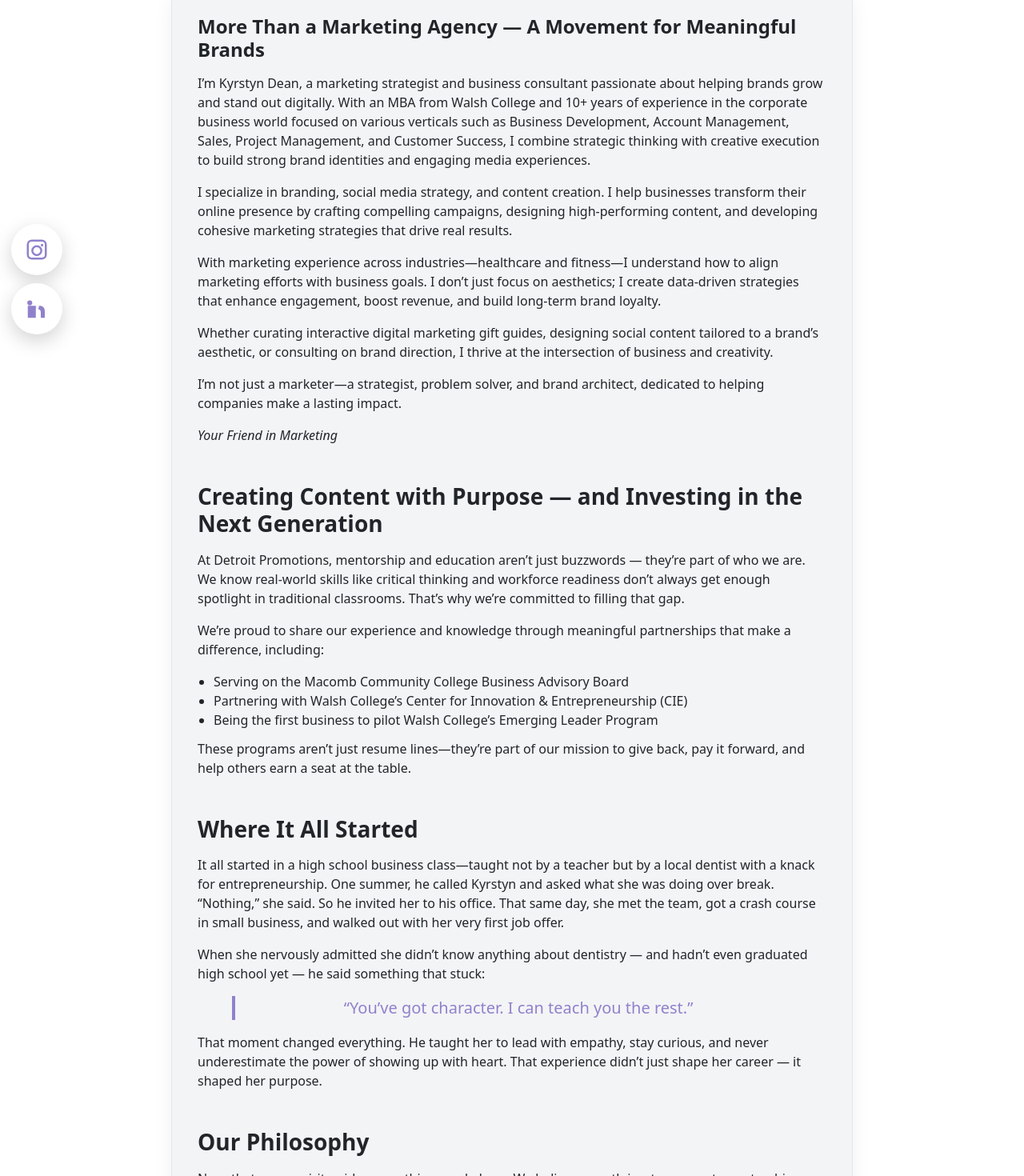
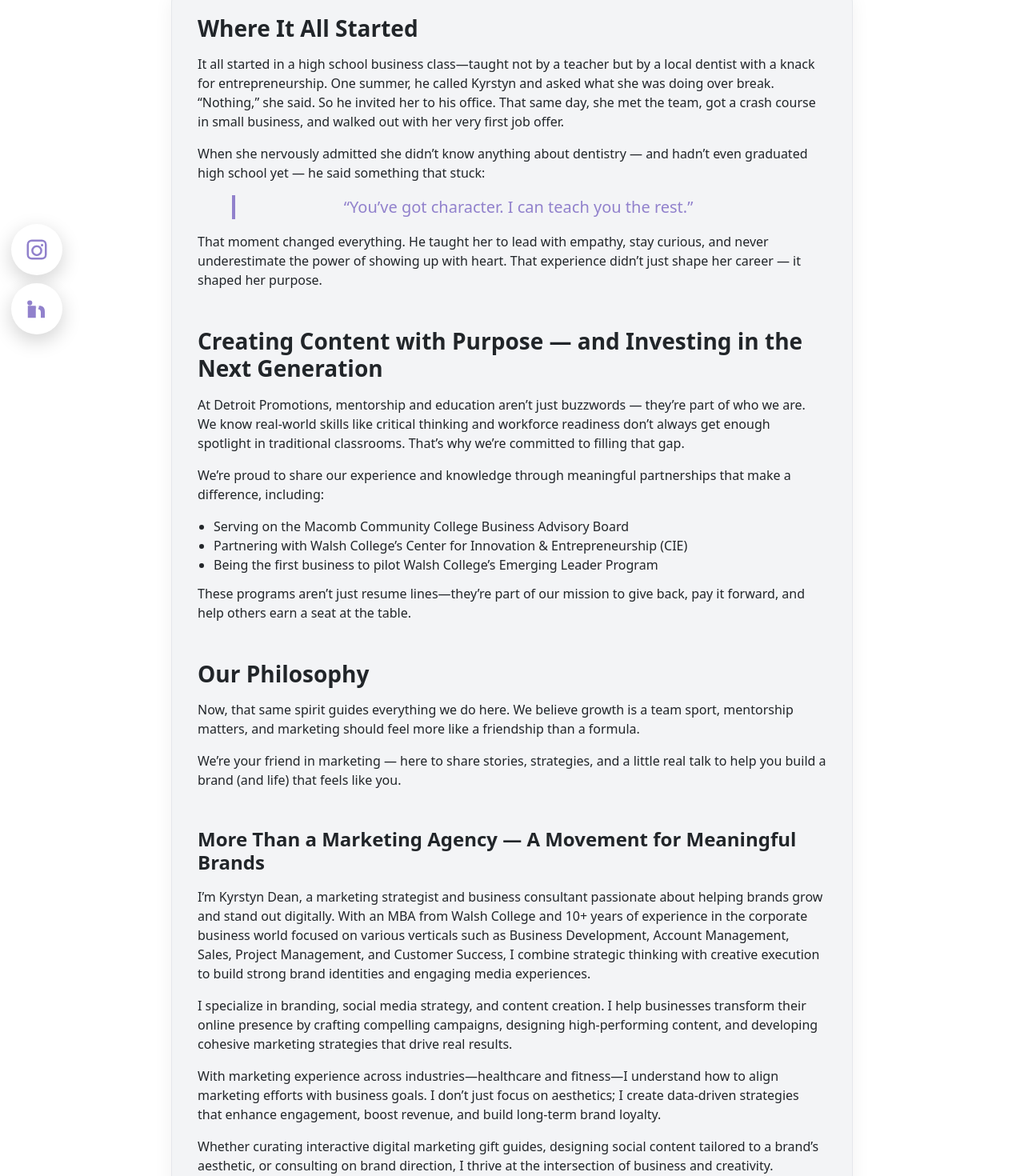
Before and after one commit to KyleVandenbossche/detroit-promotions, a React (Create React App) app: page /our-story in a window 1280 px wide. Shown: the part 179-1649 px from the top of the page at 80% size. Built offline with nearby package versions, Linux system fonts and the light colour scheme.

Commit message:
update bios, added team member, portfolio corrections, changed linkedin link

```diff
--- a/src/components/Home.js
+++ b/src/components/Home.js
@@ -311,7 +311,6 @@
                   strategy, and compelling content. From startups to established brands, we bring
                   business-minded creativity that connects, converts, and scales.
                 </p>
-                <p>What started as a social media company evolved into a full-suite agency offering.</p>
                 <p>We help brands show up bigger—online and off.</p>
               </div>
               <div className="cta-wrap">
--- a/src/components/MeetTheTeam.js
+++ b/src/components/MeetTheTeam.js
@@ -1,9 +1,10 @@
 import React, { useState } from "react";
 
 /* 🖼️ These files live directly in src/ */
-import kyrstynHeadshot from "../photos/kyrstyn-headshot.jpg";        // ← use the exact filename you have
+import kyrstynHeadshot from "../photos/kyrstyn-headshot.jpg";
 import kikiHeadshot from "../photos/kiki-headshot.jpg";
 import kyleHeadshot from "../photos/kyle-headshot.jpg";
+import blankHeadshot from "../photos/blank-headshot.png"; // ← new filler photo
 
 export default function MeetTheTeam() {
   const teamMembers = [
@@ -37,6 +38,12 @@
       title: "Software/Data Management",
       img: kyleHeadshot,
       bio: "Kyle Vandenbossche is a multidisciplinary creative and data engineer passionate about transforming ideas into digital experiences through analytics, design, and innovation."
+    },
+    {
+      name: "Morgan Ulin",
+      title: "Marketing & Content Strategist Intern",
+      img: blankHeadshot,
+      bio: "This is a placeholder bio for our newest team member. They bring fresh ideas, creativity, and energy to every project — helping bring our clients’ visions to life."
     },
   ];
 
@@ -107,7 +114,7 @@
                             to   { opacity: 1; transform: translateY(0); } }
 
         @media (min-width: 768px) {
-          .team-members { grid-template-columns: repeat(3, minmax(0, 1fr)); gap: 26px; }
+          .team-members { grid-template-columns: repeat(4, minmax(0, 1fr)); gap: 26px; }
           .photo-card { border-radius: 18px; }
           .member-name { font-size: 21px; }
           .member-title { font-size: 17px; }
--- a/src/components/Navbar.js
+++ b/src/components/Navbar.js
@@ -101,10 +101,14 @@
   to={path}
   end={path === "/"}
   className="dp-link"
-                  onClick={() => setExpanded(false)} // close when a link is tapped
+  onClick={() => {
+    setExpanded(false);        // close the mobile menu
+    window.scrollTo({ top: 0, behavior: "smooth" }); // scroll to top
+  }}
 >
   {name}
 </Nav.Link>
+
               ))}
             </Nav>
           </Navbar.Collapse>
--- a/src/components/OurStory.js
+++ b/src/components/OurStory.js
@@ -18,6 +18,73 @@
       {/* Grey card wrapper (like other components) */}
       <div style={cardStyle}>
         <section className="mb-5" style={{ marginBottom: "1.75rem" }}>
+          <h3 className="fw-bold mb-3" style={{ marginBottom: "0.75rem" }}>Where It All Started</h3>
+          <p>
+            It all started in a high school business class—taught not by a teacher but by a local dentist
+            with a knack for entrepreneurship. One summer, he called Kyrstyn and asked what she was doing
+            over break. “Nothing,” she said. So he invited her to his office. That same day, she met the
+            team, got a crash course in small business, and walked out with her very first job offer.
+          </p>
+          <p>
+            When she nervously admitted she didn’t know anything about dentistry — and hadn’t even graduated
+            high school yet — he said something that stuck:
+          </p>
+          <blockquote
+            className="blockquote text-center"
+            style={{
+              color: "#9181CC",                 // fixed missing '#'
+              margin: "1rem auto",
+              borderLeft: "4px solid #9181CC",
+              paddingLeft: "0.75rem",
+              maxWidth: 700,
+            }}
+          >
+            “You’ve got character. I can teach you the rest.”
+          </blockquote>
+          <p>
+            That moment changed everything. He taught her to lead with empathy, stay curious, and never
+            underestimate the power of showing up with heart. That experience didn’t just shape her career —
+            it shaped her purpose.
+          </p>
+        </section>
+
+        <section className="mb-5" style={{ marginBottom: "1.75rem" }}>
+          <h3 className="fw-bold mb-3" style={{ marginBottom: "0.75rem" }}>
+            Creating Content with Purpose — and Investing in the Next Generation
+          </h3>
+          <p>
+            At Detroit Promotions, mentorship and education aren’t just buzzwords — they’re part of who
+            we are. We know real-world skills like critical thinking and workforce readiness don’t always
+            get enough spotlight in traditional classrooms. That’s why we’re committed to filling that gap.
+          </p>
+          <p>
+            We’re proud to share our experience and knowledge through meaningful partnerships that make a
+            difference, including:
+          </p>
+          <ul style={{ paddingLeft: "1.25rem", marginBottom: 0 }}>
+            <li>Serving on the Macomb Community College Business Advisory Board</li>
+            <li>Partnering with Walsh College’s Center for Innovation & Entrepreneurship (CIE)</li>
+            <li>Being the first business to pilot Walsh College’s Emerging Leader Program</li>
+          </ul>
+          <p style={{ marginTop: "0.75rem" }}>
+            These programs aren’t just resume lines—they’re part of our mission to give back, pay it forward,
+            and help others earn a seat at the table.
+          </p>
+        </section>
+
+                <section>
+          <h3 className="fw-bold mb-3" style={{ marginBottom: "1rem" }}>Our Philosophy</h3>
+          <p>
+            Now, that same spirit guides everything we do here. We believe growth is a team sport, mentorship
+            matters, and marketing should feel more like a friendship than a formula.
+          </p>
+          <p style={{ marginBottom: 0 }}>
+            We’re your friend in marketing — here to share stories, strategies, and a little real talk to help
+            you build a brand (and life) that feels like you.
+          </p>
+        </section>
+
+        <section className="mb-5" style={{ marginTop: "3rem", marginBottom: "1.75rem" }}>
           <h4 className="fw-bold mb-3" style={{ marginBottom: "0.75rem" }}>
             More Than a Marketing Agency — A Movement for Meaningful Brands
           </h4>
@@ -51,72 +118,10 @@
           <p><em>Your Friend in Marketing</em></p>
         </section>
 
-        <section className="mb-5" style={{ marginBottom: "1.75rem" }}>
-          <h3 className="fw-bold mb-3" style={{ marginBottom: "0.75rem" }}>
-            Creating Content with Purpose — and Investing in the Next Generation
-          </h3>
-          <p>
-            At Detroit Promotions, mentorship and education aren’t just buzzwords — they’re part of who
-            we are. We know real-world skills like critical thinking and workforce readiness don’t always
-            get enough spotlight in traditional classrooms. That’s why we’re committed to filling that gap.
-          </p>
-          <p>
-            We’re proud to share our experience and knowledge through meaningful partnerships that make a
-            difference, including:
-          </p>
-          <ul style={{ paddingLeft: "1.25rem", marginBottom: 0 }}>
-            <li>Serving on the Macomb Community College Business Advisory Board</li>
-            <li>Partnering with Walsh College’s Center for Innovation & Entrepreneurship (CIE)</li>
-            <li>Being the first business to pilot Walsh College’s Emerging Leader Program</li>
-          </ul>
-          <p style={{ marginTop: "0.75rem" }}>
-            These programs aren’t just resume lines—they’re part of our mission to give back, pay it forward,
-            and help others earn a seat at the table.
-          </p>
-        </section>
 
-        <section className="mb-5" style={{ marginBottom: "1.75rem" }}>
-          <h3 className="fw-bold mb-3" style={{ marginBottom: "0.75rem" }}>Where It All Started</h3>
-          <p>
-            It all started in a high school business class—taught not by a teacher but by a local dentist
-            with a knack for entrepreneurship. One summer, he called Kyrstyn and asked what she was doing
-            over break. “Nothing,” she said. So he invited her to his office. That same day, she met the
-            team, got a crash course in small business, and walked out with her very first job offer.
-          </p>
-          <p>
-            When she nervously admitted she didn’t know anything about dentistry — and hadn’t even graduated
-            high school yet — he said something that stuck:
-          </p>
-          <blockquote
-            className="blockquote text-center"
-            style={{
-              color: "#9181CC",                 // fixed missing '#'
-              margin: "1rem auto",
-              borderLeft: "4px solid #9181CC",
-              paddingLeft: "0.75rem",
-              maxWidth: 700,
-            }}
-          >
-            “You’ve got character. I can teach you the rest.”
-          </blockquote>
-          <p>
-            That moment changed everything. He taught her to lead with empathy, stay curious, and never
-            underestimate the power of showing up with heart. That experience didn’t just shape her career —
-            it shaped her purpose.
-          </p>
-        </section>
 
-        <section>
-          <h3 className="fw-bold mb-3" style={{ marginBottom: "0.75rem" }}>Our Philosophy</h3>
-          <p>
-            Now, that same spirit guides everything we do here. We believe growth is a team sport, mentorship
-            matters, and marketing should feel more like a friendship than a formula.
-          </p>
-          <p style={{ marginBottom: 0 }}>
-            We’re your friend in marketing — here to share stories, strategies, and a little real talk to help
-            you build a brand (and life) that feels like you.
-          </p>
-        </section>
+
+
       </div>
     </div>
   );
--- a/src/components/SocialRail.js
+++ b/src/components/SocialRail.js
@@ -5,7 +5,7 @@
 export default function SocialRail({
   instagram = "https://www.instagram.com/detroit_promotions/?hl=en",
   facebook  = "https://facebook.com/yourpage",
-  linkedin  = "https://www.linkedin.com/in/kyrstyndean/",
+  linkedin  = "https://www.linkedin.com/company/detroitpromotions/",
 }) {
   const linkStyle = {
     width: 64,
```
Also changed, not shown: src/photos/blank-headshot.png (added). Lines whose indentation alone changed are shown as unchanged.
